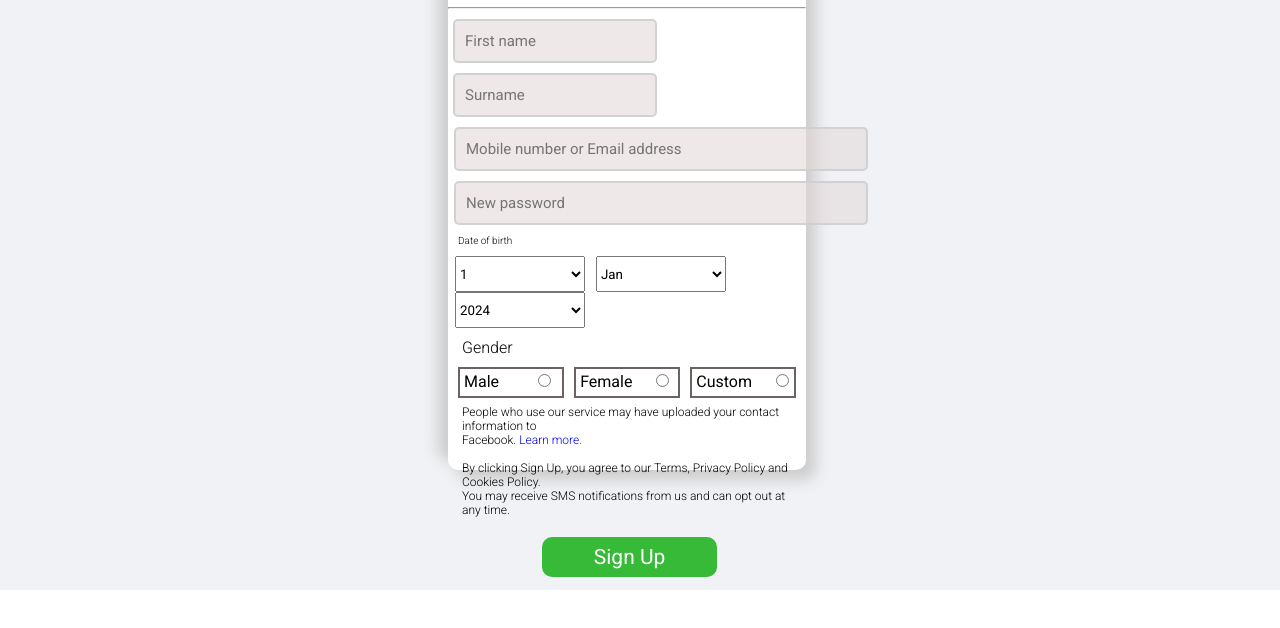
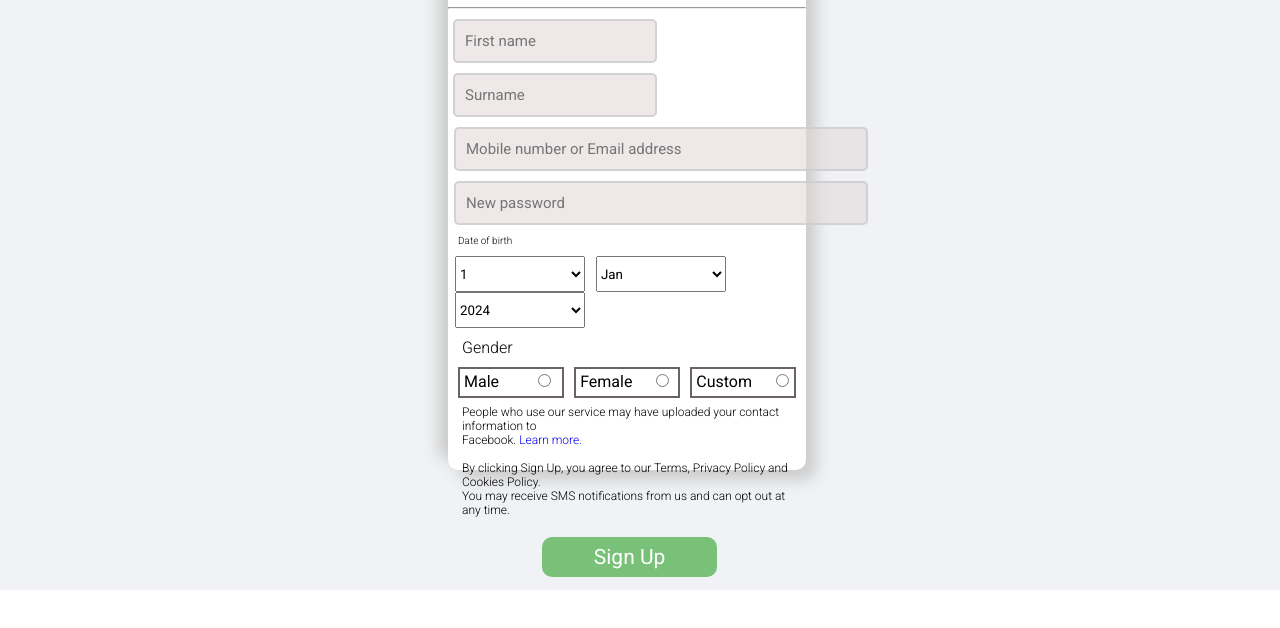
Before and after one commit to isimrangupta/facebook-login-id, a plain HTML site: page fb-Register-page/index.html in a window 1280 px wide. In both pictures the pointer is over the button "Sign Up". Shown: the part 130-758 px from the top of the page. Drawn offline with Linux system fonts and the light colour scheme.

Commit message:
hover background change

```diff
--- a/fb-Register-page/style.css
+++ b/fb-Register-page/style.css
@@ -130,5 +130,5 @@ font-family: 'Roboto', sans-serif;
     color: white;
 }
 .para button:hover{
-    background-color:rgb(55, 186, 55);
+    background-color:rgb(121, 193, 121);
 }
```
